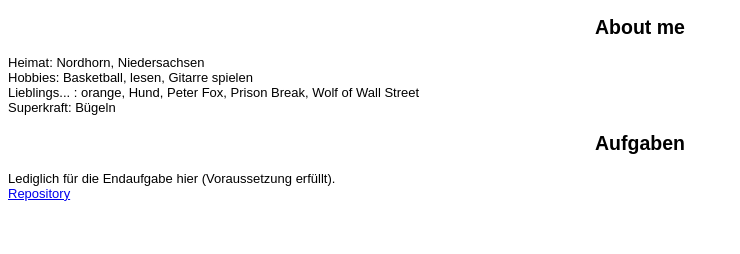
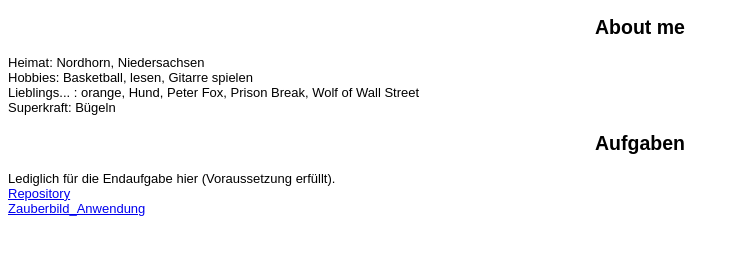
Before and after one commit to Jonas915/eia2_SoSe20, a website: page steckbrief/steckbrief.htm in a window 1280 px wide. Shown: the whole page, without its empty margins (0-740 px from the left). Drawn offline with Linux system fonts and the light colour scheme.

Commit message:
test link

```diff
--- a/steckbrief/steckbrief.htm
+++ b/steckbrief/steckbrief.htm
@@ -23,7 +23,7 @@ h2 {
 	<h2>Aufgaben</h2>
 	<span>Lediglich für die Endaufgabe hier (Voraussetzung erfüllt).</span><br>
 	<a target="_blank" href="https://github.com/Jonas915/eia2_SoSe20">Repository</a><br>
-	<!--<a target="_blank" href="https://jonas915.github.io/eia2_SoSe20/Endabgabe/Landingpage.html">Zauberbild_Anwendung</a><br>-->
+	<a target="_blank" href="https://jonas915.github.io/eia2_SoSe20/Endabgabe/Landingpage.html">Zauberbild_Anwendung</a><br>
 
 
 </html>
```
